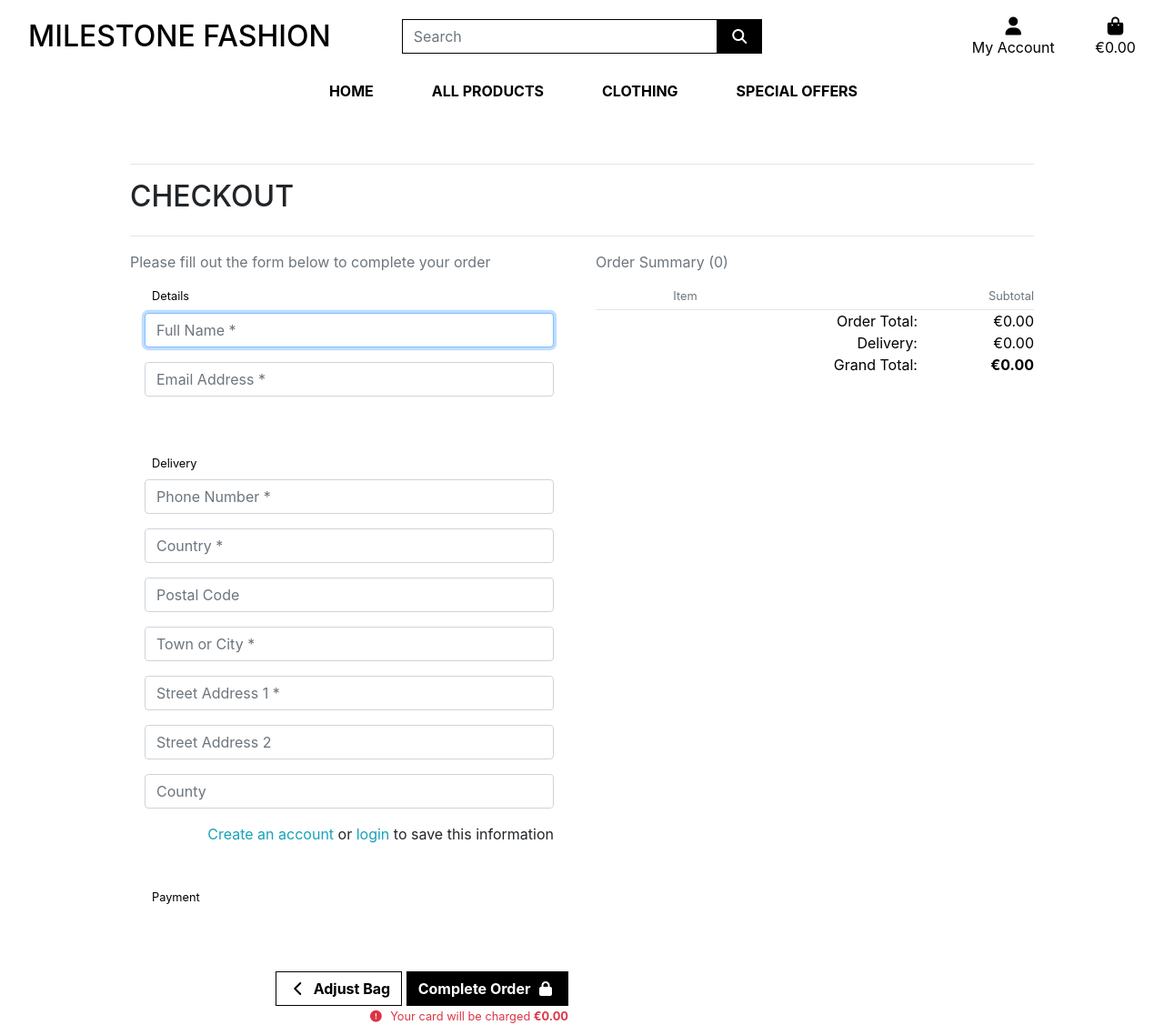
After one commit to NunoCos/fashion-milestone4, a Django app: template checkout/templates/checkout/checkout.html in a window 1280 px wide. The commit adds this page. Shown: the whole page at 91% size. Run offline with Django 3.2, Linux system fonts and the light colour scheme; the template is opened without the code that fills it: values that come from a table or form of the project are taken from there, others are empty; some libraries are stand-ins or nearby versions.

Commit message:
add checkout form

```diff
--- a/checkout/forms.py
+++ b/checkout/forms.py
@@ -1,4 +1,4 @@
-rom django import forms
+from django import forms
 from .models import Order
 
 
--- /dev/null
+++ b/checkout/templates/checkout/checkout.html
@@ -0,0 +1,137 @@
+{% extends "base.html" %}
+{% load static %}
+{% load bag_tools %}
+
+{% block extra_css %}
+    <link rel="stylesheet" href="{% static 'checkout/css/checkout.css' %}">
+{% endblock %}
+
+{% block page_header %}
+    <div class="container header-container">
+        <div class="row">
+            <div class="col"></div>
+        </div>
+    </div>
+{% endblock %}
+
+{% block content %}
+    <div class="overlay"></div>
+    <div class="container">
+        <div class="row">
+            <div class="col">
+                <hr>
+                <h2 class="logo-font mb-4">Checkout</h2>
+                <hr>
+            </div>
+        </div>
+
+        <div class="row">
+            <div class="col-12 col-lg-6 order-lg-last mb-5">
+                <p class="text-muted">Order Summary ({{ product_count }})</p>
+                <div class="row">
+                    <div class="col-7 offset-2">
+                        <p class="mb-1 mt-0 small text-muted">Item</p>
+                    </div>
+                    <div class="col-3 text-right">
+                        <p class="mb-1 mt-0 small text-muted">Subtotal</p>
+                    </div>
+                </div>
+                {% for item in bag_items %}
+                    <div class="row">
+                        <div class="col-2 mb-1">
+                            <a href="{% url 'product_detail' item.product.id %}">
+                                {% if item.product.image %}
+                                    <img class="w-100" src="{{ item.product.image.url }}" alt="{{ product.name }}">
+                                {% else %}
+                                    <img class="w-100" src="{{ MEDIA_URL }}noimage.png" alt="{{ product.name }}">
+                                {% endif %}
+                            </a>
+                        </div>
+                        <div class="col-7">
+                            <p class="my-0"><strong>{{ item.product.name }}</strong></p>
+                            <p class="my-0 small">Size: {% if item.product.has_sizes %}{{ item.size|upper }}{% else %}N/A{% endif %}</p>
+                            <p class="my-0 small text-muted">Qty: {{ item.quantity }}</p>
+                        </div>
+                        <div class="col-3 text-right">
+                            <p class="my-0 small text-muted">€{{ item.product.price | calc_subtotal:item.quantity }}</p>
+                        </div>
+                    </div>
+                {% endfor %}
+                <hr class="my-0">
+                <div class="row text-black text-right">
+                    <div class="col-7 offset-2">
+                        <p class="my-0">Order Total:</p>
+                        <p class="my-0">Delivery:</p>
+                        <p class="my-0">Grand Total:</p>
+                    </div>
+                    <div class="col-3">
+                        <p class="my-0">€{{ total | floatformat:2 }}</p>
+                        <p class="my-0">€{{ delivery | floatformat:2 }}</p>
+                        <p class="my-0"><strong>€{{ grand_total | floatformat:2 }}</strong></p>
+                    </div>
+                </div>
+            </div>
+            <div class="col-12 col-lg-6">
+                <p class="text-muted">Please fill out the form below to complete your order</p>
+                <form action="{% url 'checkout' %}" method="POST" id="payment-form">
+                    {% csrf_token %}
+                    <fieldset class="rounded px-3 mb-5">
+                        <legend class="fieldset-label small text-black px-2 w-auto">Details</legend>
+                        {{ order_form.full_name | as_crispy_field }}
+                        {{ order_form.email | as_crispy_field }}
+                    </fieldset>
+                    <fieldset class="rounded px-3 mb-5">
+                        <legend class="fieldset-label small text-black px-2 w-auto">Delivery</legend>
+                        {{ order_form.phone_number | as_crispy_field }}
+                        {{ order_form.country | as_crispy_field }}
+                        {{ order_form.postcode | as_crispy_field }}
+                        {{ order_form.town_or_city | as_crispy_field }}
+                        {{ order_form.street_address1 | as_crispy_field }}
+                        {{ order_form.street_address2 | as_crispy_field }}
+                        {{ order_form.county | as_crispy_field }}
+                        <div class="form-check form-check-inline float-right mr-0">
+							{% if user.is_authenticated %}
+								<label class="form-check-label" for="id-save-info">Save this delivery information to my profile</label>
+                                <input class="form-check-input ml-2 mr-0" type="checkbox" id="id-save-info" name="save-info" checked>
+							{% else %}
+								<label class="form-check-label" for="id-save-info">
+                                    <a class="text-info" href="{% url 'account_signup' %}">Create an account</a> or
+                                    <a class="text-info" href="{% url 'account_login' %}">login</a> to save this information
+                                </label>
+							{% endif %}
+						</div>
+                    </fieldset>
+                    <fieldset class="px-3">
+                        <legend class="fieldset-label small text-black px-2 w-auto">Payment</legend>
+                        <!-- A Stripe card element will go here -->
+                        <div class="mb-3" id="card-element"></div>
+
+                        <!-- Used to display form errors -->
+                        <div class="mb-3 text-danger" id="card-errors" role="alert"></div>
+                    </fieldset>
+
+                    <div class="submit-button text-right mt-5 mb-2">
+						<a href="{% url 'view_bag' %}" class="btn btn-outline-black rounded-0">
+							<span class="icon">
+								<i class="fas fa-chevron-left"></i>
+							</span>
+							<span class="font-weight-bold">Adjust Bag</span>
+						</a>
+						<button id="submit-button" class="btn btn-black rounded-0">
+							<span class="font-weight-bold">Complete Order</span>
+							<span class="icon">
+								<i class="fas fa-lock"></i>
+							</span>
+						</button>
+						<p class="small text-danger my-0">
+							<span class="icon">
+								<i class="fas fa-exclamation-circle"></i>
+							</span>
+							<span>Your card will be charged <strong>€{{ grand_total|floatformat:2 }}</strong></span>
+						</p>
+					</div>
+                </form>
+            </div>
+        </div>
+    </div>
+{% endblock %}
--- /dev/null
+++ b/checkout/urls.py
@@ -0,0 +1,7 @@
+from django.contrib import admin
+from django.urls import path
+from . import views
+
+urlpatterns = [
+    path('', views.checkout, name='checkout')
+]
--- a/milestone_fashion/urls.py
+++ b/milestone_fashion/urls.py
@@ -24,4 +24,5 @@ urlpatterns = [
     path('', include('home.urls')),
     path('products/', include('products.urls')),
     path('bag/', include('shoppingbag.urls')),
+    path('checkout/', include('checkout.urls')),
 ] + static(settings.MEDIA_URL, document_root=settings.MEDIA_ROOT)
--- a/requirements.txt
+++ b/requirements.txt
@@ -5,6 +5,7 @@ bs4==0.0.1
 dj-database-url==0.5.0
 Django==3.2.6
 django-allauth==0.41.0
+django-crispy-forms==1.12.0
 django-currencies==0.10.1
 django-money==2.0.1
 gunicorn==20.1.0
--- a/shoppingbag/templates/bag/bag.html
+++ b/shoppingbag/templates/bag/bag.html
@@ -107,7 +107,7 @@
                                         </span>
                                         <span class="text-uppercase">Keep Shopping</span>
                                     </a>
-                                    <a href="" class="btn btn-black rounded-0 btn-lg">
+                                    <a href="{% url 'checkout' %}" class="btn btn-black rounded-0 btn-lg">
                                         <span class="text-uppercase">Secure Checkout</span>
                                         <span class="icon">
                                             <i class="fas fa-lock"></i>
```
Also changed, not shown: checkout/signals.py (+7 -2 lines), checkout/views.py (+16 -1 lines), milestone_fashion/settings.py (+9 -0 lines), checkout/static/checkout/css/checkout.css (added).
